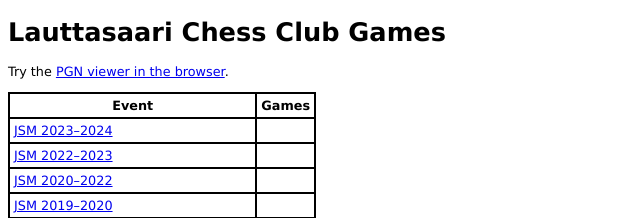
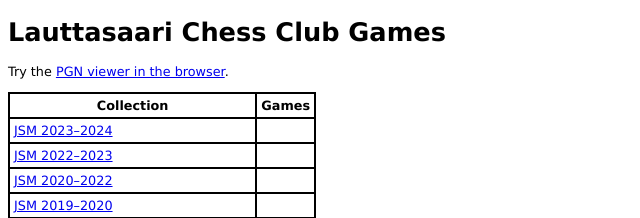
Before and after one commit to jyrheikk/jyrheikk.github.io, a plain HTML site: page pgn/lauttssk/index.html in a window 1280 px wide. Shown: the top 218 px of the page, 0-640 px from the left. Drawn offline with nearby package versions, Linux system fonts and the light colour scheme; no server answers.

Commit message:
Add files via upload

```diff
--- a/pgn/lauttssk/index.html
+++ b/pgn/lauttssk/index.html
@@ -12,7 +12,7 @@
   <h1>Lauttasaari Chess Club Games</h1>
   <p>Try the <a href="pgn.html">PGN viewer in the browser</a>.</p>
   <table id="games" border="1" cellspacing="0">
-    <tr><th>Event</th><th>Games</th></tr>
+    <tr><th>Collection</th><th>Games</th></tr>
     <tr><td><a href="JSM-2023.pgn">JSM 2023–2024</a></td><td></td></tr>
     <tr><td><a href="JSM-2022.pgn">JSM 2022–2023</a></td><td></td></tr>
     <tr><td><a href="JSM-2020.pgn">JSM 2020–2022</a></td><td></td></tr>
```
